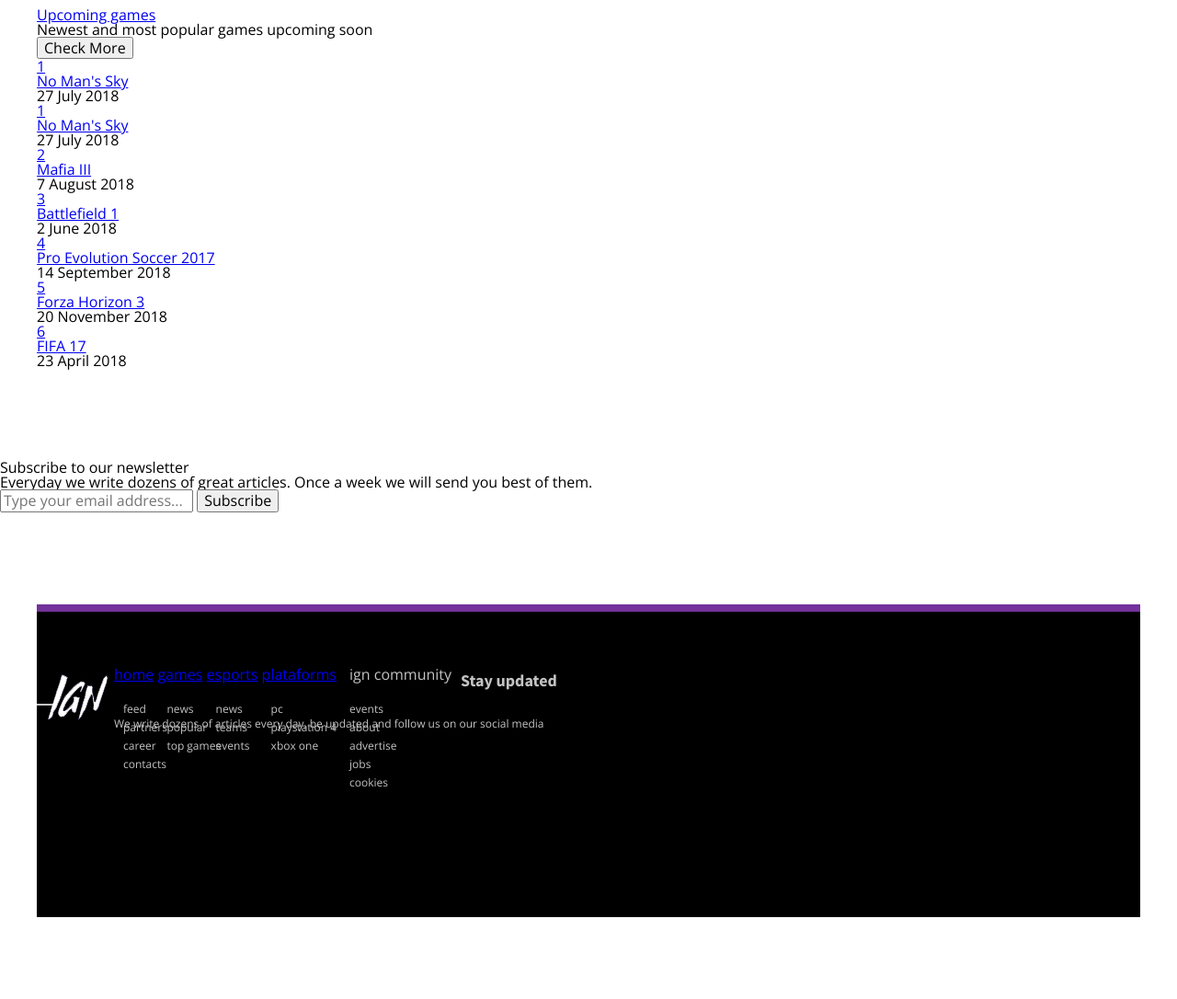
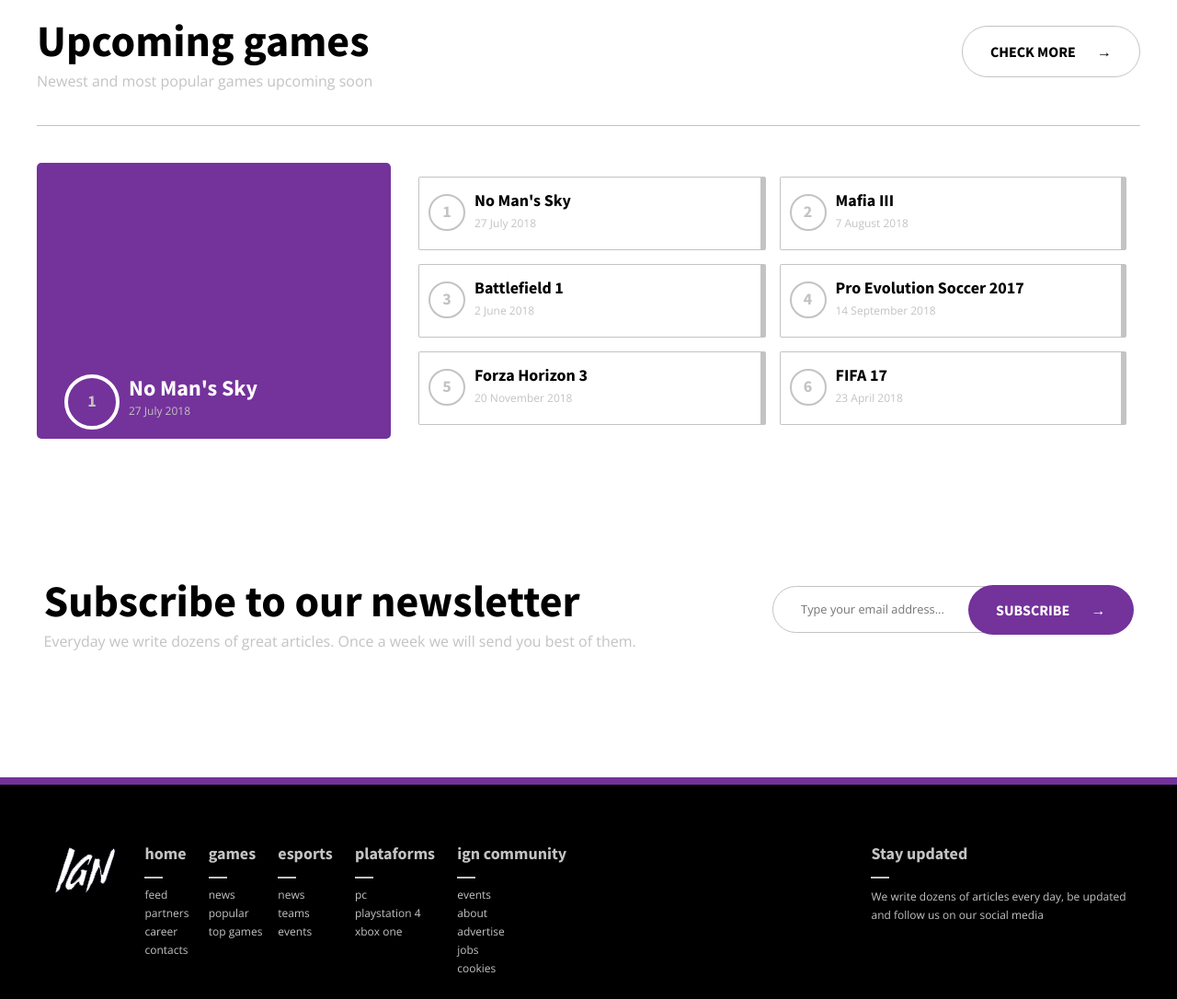
Before and after one commit to davidwilliamx/Game-News, a plain HTML site: page Index.html in a window 1280 px wide. Shown: the part 4660-5746 px from the top of the page at 92% size. Before the commit the page ends 5657 px from the top, so only its background shows below. Drawn offline with nearby package versions, Linux system fonts and the light colour scheme.

Commit message:
Fix index
- Fix structure on sections
- Fix CSS3 name of the classes

```diff
--- a/Index.html
+++ b/Index.html
@@ -317,94 +317,123 @@
         </div>
     </section>
     <!-- End Popular Article -->
-    <section class="upcomming container">
-        <h3 class="_title">
-            <a href="#" class="link">Upcoming games</a>
+    <section class="upcoming container">
+        <div class="_header">
+            <button class="-btn __more">Check More <span>&rarr;</span></button>
+            <h3 class="-title">
+                <a href="#" class="-link">Upcoming games</a>
              </h3>
-        <h4 class="_sub-title">Newest and most popular games upcoming soon</h4>
-        <button class="_btn">Check More</button>
-        <ul class="_list">
-            <li class="item">
-                <a href="#" class="position">1</a>
+            <h4 class="-sub-title">Newest and most popular games upcoming soon</h4>
+        </div>
+        <div class="_featured grid-4">
+            <div class="-entry">
+                <div class="-position">
+                    <a href="#" class="-number">1</a>
+                </div>
                 <h1 class="-title">
-                    <a href="#" class="link">No Man's Sky</a>
+                    <a href="#" class="-link">No Man's Sky</a>
                 </h1>
-                <div class="time">
+                <div class="-date">
+                    <time>27 July 2018</time>
+                </div>
+            </div>
+        </div>
+        <ul class="_list grid-8">
+            <li class="-item grid-6">
+                <div class="-position">
+                    <a href="#" class="-number">1</a>
+                </div>
+                <h1 class="-title">
+                    <a href="#" class="-link">No Man's Sky</a>
+                </h1>
+                <div class="-date">
                     <time>27 July 2018</time>
                 </div>
             </li>
-            <li class="item">
-                <a href="#" class="position">1</a>
+            <li class="-item grid-6">
+                <div class="-position">
+                    <a href="#" class="-number">2</a>
+                </div>
                 <h1 class="-title">
-                    <a href="#" class="link">No Man's Sky</a>
+                    <a href="#" class="-link">Mafia III</a>
                 </h1>
-                <div class="time">
-                    <time>27 July 2018</time>
-                </div>
-            </li>
-            <li class="item">
-                <a href="#" class="position">2</a>
-                <h1 class="-title">
-                    <a href="#" class="link">Mafia III</a>
-                </h1>
-                <div class="time">
+                <div class="-date">
                     <time>7 August 2018</time>
                 </div>
             </li>
-            <li class="item">
-                <a href="#" class="position">3</a>
+            <li class="-item grid-6">
+                <div class="-position">
+                    <a href="#" class="-number">3</a>
+                </div>
                 <h1 class="-title">
-                    <a href="#" class="link">Battlefield 1</a>
+                    <a href="#" class="-link">Battlefield 1</a>
                 </h1>
-                <div class="time">
+                <div class="-date">
                     <time>2 June 2018</time>
                 </div>
             </li>
-            <li class="item">
-                <a href="#" class="position">4</a>
+            <li class="-item grid-6">
+                <div class="-position">
+                    <a href="#" class="-number">4</a>
+                </div>
                 <h1 class="-title">
-                    <a href="#" class="link">Pro Evolution Soccer 2017</a>
+                    <a href="#" class="-link">Pro Evolution Soccer 2017</a>
                 </h1>
-                <div class="time">
+                <div class="-date">
                     <time>14 September 2018</time>
                 </div>
             </li>
-            <li class="item">
-                <a href="#" class="position">5</a>
+            <li class="-item grid-6">
+                <div class="-position">
+                    <a href="#" class="-number">5</a>
+                </div>
                 <h1 class="-title">
-                    <a href="#" class="link">Forza Horizon 3</a>
+                    <a href="#" class="-link">Forza Horizon 3</a>
                 </h1>
-                <div class="time">
+                <div class="-date">
                     <time>20 November 2018</time>
                 </div>
             </li>
-            <li class="item">
-                <a href="#" class="position">6</a>
+            <li class="-item grid-6">
+                <div class="-position">
+                    <a href="#" class="-number">6</a>
+                </div>
                 <h1 class="-title">
-                    <a href="#" class="link">FIFA 17</a>
+                    <a href="#" class="-link">FIFA 17</a>
                 </h1>
-                <div class="time">
+                <div class="-date">
                     <time>23 April 2018</time>
                 </div>
             </li>
         </ul>
     </section>
-    <!-- End Upcomming Games -->
-    <section class="newsletter container">
-        <h2 class="_title">Subscribe to our newsletter</h2>
-        <h3 class="_sub-title">Everyday we write dozens of great articles. Once a week we will send you best of them.</h3>
-        <input type="email" name="email" class="_email" id="email" placeholder="Type your email address...">
-        <button type="submit" class="_btn">Subscribe</button>
+    <!-- End Upcoming Games -->
+    <section class="newsletter">
+        <div class="container">
+            <div class="_header grid-7">
+                <h2 class="-title">
+                    <a href="#" class="-link">Subscribe to our newsletter</a>
+                </h2>
+                <h3 class="-sub-title">Everyday we write dozens of great articles. Once a week we will send you best of them.</h3>
+            </div>
+            <form action="#" class="_form grid-5">
+                <button class="-btn">Subscribe <span>&rarr;</span></button>
+                <input type="email" name="email" class="-email" id="email" placeholder="Type your email address...">
+            </form>
+        </div>
     </section>
     <!-- End Newsletter -->
-    <footer class="footer container">
-        <div class="_logo">
+    <footer class="footer">
+        <div class="container">
+            <div class="_logo grid-1">
+                <a href="#" class="-link">
                     <img src="img/logo.png" alt="Game News">
+                </a>
             </div>
-        <nav class="_nav">
+            <nav class="_nav grid-8">
                 <ul class="-list">
-                <li class="-item">
-                    <a href="#">home</a>
+                    <li class="-item --border">
+                        <a href="#" class="-link">home</a>
                         <ul class="-list">
                             <li class="-item">
                                 <a class="-link" href="#">feed</a>
@@ -420,8 +449,8 @@
                             </li>
                         </ul>
                     </li>
-                <li class="-item">
-                    <a href="#">games</a>
+                    <li class="-item --border">
+                        <a href="#" class="-link">games</a>
                         <ul class="-list">
                             <li class="-item">
                                 <a class="-link" href="#">news</a>
@@ -434,8 +463,8 @@
                             </li>
                         </ul>
                     </li>
-                <li class="-item">
-                    <a href="#">esports</a>
+                    <li class="-item --border">
+                        <a href="#" class="-link">esports</a>
                         <ul class="-list">
                             <li class="-item">
                                 <a class="-link" href="#">news</a>
@@ -448,8 +477,8 @@
                             </li>
                         </ul>
                     </li>
-                <li class="-item">
-                    <a href="#">plataforms</a>
+                    <li class="-item --border">
+                        <a href="#" class="-link">plataforms</a>
                         <ul class="-list">
                             <li class="-item">
                                 <a class="-link" href="#">pc</a>
@@ -462,7 +491,7 @@
                             </li>
                         </ul>
                     </li>
-                <li class="-item">
+                    <li class="-item --border">
                         <a href="#" class="-link">ign community</a>
                         <ul class="-list">
                             <li class="-item">
@@ -484,8 +513,8 @@
                     </li>
                 </ul>
             </nav>
-        <div class="_message">
-            <h5 class="-title">Stay updated</h5>
+            <div class="_message grid-3">
+                <h5 class="-title --border">Stay updated</h5>
                 <p class="-text">We write dozens of articles every day, be updated and follow us on our social media</p>
                 <div class="-social">
                     <ul class="-list">
@@ -496,6 +525,7 @@
                     </ul>
                 </div>
             </div>
+        </div>
     </footer>
     <!-- End Footer -->
 </body>
```
Lines whose indentation alone changed are shown as unchanged.
